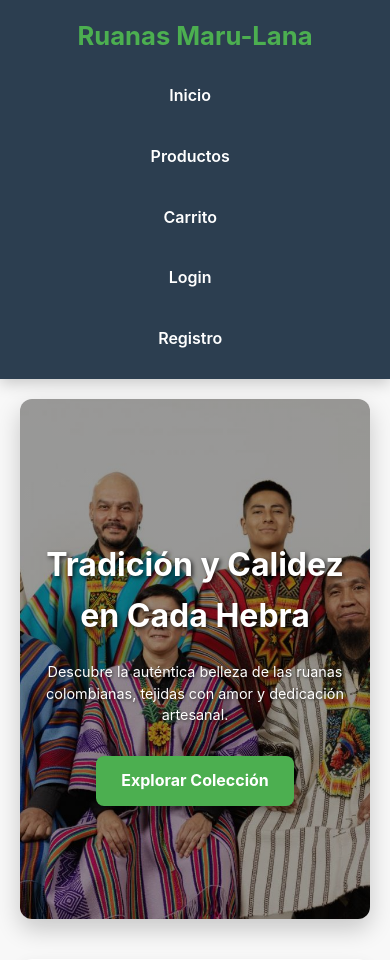
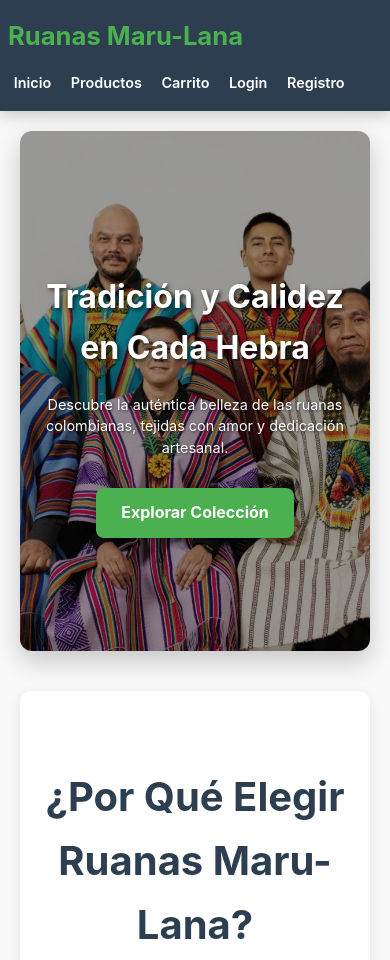
Before and after one commit to sharondaniela/maru-lana, a website: page public/index.html in a window 390 px wide. Shown: the top 960 px of the page. Drawn offline with Linux system fonts and the light colour scheme.

Commit message:
Update navbar.css

```diff
--- a/public/css/navbar.css
+++ b/public/css/navbar.css
@@ -1,36 +1,36 @@
 /* Estilos para el Navbar */
 .navbar {
-    background-color: #2c3e50; /* Fondo azul oscuro/grisáceo */
+    background-color: #2c3e50;
     color: white;
-    display: flex;
-    justify-content: space-between; /* Alinea el logo a la izquierda y el menú a la derecha */
-    align-items: center; /* Centra verticalmente los elementos */
-    padding: 1em 2.5em; /* Más espaciado a los lados */
-    box-shadow: 0 4px 15px rgba(0, 0, 0, 0.2); /* Sombra más pronunciada para profundidad */
-    position: sticky; /* Navbar pegajoso en la parte superior */
+    display: flex; /* Asegura que el navbar sea un contenedor flex */
+    justify-content: space-between;
+    align-items: center;
+    padding: 1em 2.5em;
+    box-shadow: 0 4px 15px rgba(0, 0, 0, 0.2);
+    position: sticky;
     top: 0;
-    z-index: 1000; /* Asegura que esté sobre otros elementos */
-    border-bottom-left-radius: 10px; /* Bordes redondeados en la parte inferior */
+    z-index: 1000;
+    border-bottom-left-radius: 10px;
     border-bottom-right-radius: 10px;
 }
 
 .logo {
     margin: 0;
-    font-size: 2.2em; /* Tamaño de fuente más grande para el logo */
-    color: #4CAF50; /* Color verde vibrante para el logo */
+    font-size: 2.2em;
+    color: #4CAF50;
     text-decoration: none;
-    font-weight: 700; /* Negrita para el logo */
+    font-weight: 700;
     transition: color 0.3s ease;
 }
 
 .logo:hover {
-    color: #a2d2a5; /* Un verde más claro al pasar el ratón */
+    color: #a2d2a5;
 }
 
 .menu {
-    list-style: none; /* Quita las viñetas de la lista */
-    display: flex; /* Pone los elementos del menú en línea */
-    gap: 2em; /* Más espacio entre los ítems del menú */
+    list-style: none;
+    display: flex; /* Asegura que el menú sea un contenedor flex */
+    gap: 2em;
     margin: 0;
     padding: 0;
 }
@@ -38,83 +38,85 @@
 .menu li a {
     color: white;
     text-decoration: none;
-    font-weight: 600; /* Ligeramente más negrita */
-    font-size: 1.1em; /* Tamaño de fuente ligeramente más grande */
-    padding: 0.5em 0.8em; /* Añadir padding para hacer la zona de clic más grande */
-    border-radius: 5px; /* Bordes ligeramente redondeados en los enlaces */
+    font-weight: 600;
+    font-size: 1.1em;
+    padding: 0.5em 0.8em;
+    border-radius: 5px;
     transition: background-color 0.3s ease, color 0.3s ease, transform 0.2s ease;
 }
 
 .menu li a:hover {
-    background-color: rgba(76, 175, 80, 0.2); /* Fondo verde semitransparente al pasar el ratón */
-    color: #4CAF50; /* Color verde en el texto al pasar el ratón */
-    transform: translateY(-2px); /* Efecto de elevación sutil */
+    background-color: rgba(76, 175, 80, 0.2);
+    color: #4CAF50;
+    transform: translateY(-2px);
 }
 
-/* Estilos para el contador de ítems en el carrito */
 .menu li a .item-count {
-    background-color: #e74c3c; /* Rojo vibrante */
+    background-color: #e74c3c;
     color: white;
-    border-radius: 50%; /* Completamente redondo */
-    padding: 3px 8px; /* Más padding para que se vea mejor */
-    margin-left: 8px; /* Más margen a la izquierda */
-    font-size: 0.85em; /* Tamaño ligeramente más grande */
+    border-radius: 50%;
+    padding: 3px 8px;
+    margin-left: 8px;
+    font-size: 0.85em;
     font-weight: 700;
-    vertical-align: middle; /* Alinear verticalmente con el texto del enlace */
-    display: inline-block; /* Asegura que el span se muestre correctamente */
-    min-width: 20px; /* Asegura un tamaño mínimo para un solo dígito */
-    text-align: center; /* Centra el número */
+    vertical-align: middle;
+    display: inline-block;
+    min-width: 20px;
+    text-align: center;
 }
 
-/* Media Queries para responsividad del Navbar */
-@media (max-width: 900px) {
+/* HE ELIMINADO LAS MEDIA QUERIES QUE CAMBIABAN A FLEX-DIRECTION: COLUMN
+   Si deseas que el navbar se mantenga horizontal en móvil,
+   NO debemos cambiar su dirección a columna.
+   Si necesitas un "menú hamburguesa" o alguna otra adaptación
+   para el móvil, entonces se necesitaría JavaScript y un diseño
+   diferente para el menú en esa media query, pero para mantener
+   la horizontalidad, las reglas de columna se eliminan.
+*/
+
+/*
+   Aseguramos que el navbar y el menú siempre sean row (horizontal)
+   a menos que haya una regla más específica en otro lugar.
+   Si quieres que el menú envuelva (wrap) en varias líneas si no hay espacio,
+   puedes añadir `flex-wrap: wrap;` a `.navbar` y `.menu`.
+*/
+.navbar {
+    flex-wrap: wrap; /* Permite que los elementos envuelvan si no hay espacio */
+}
+
+.menu {
+    flex-wrap: wrap; /* Permite que los elementos envuelvan si no hay espacio */
+    justify-content: flex-end; /* Alinea los ítems del menú a la derecha si envuelven */
+}
+
+/* Pequeños ajustes para pantallas muy pequeñas si se mantienen horizontal */
+@media (max-width: 480px) {
     .navbar {
-        flex-direction: column; /* Apila logo y menú en pantallas más pequeñas */
-        align-items: center; /* CENTRA los elementos apilados horizontalmente */
-        padding: 1.5em 1em; /* Ajusta el padding horizontal para pantallas pequeñas */
-        text-align: center; /* Centra el texto del logo si es muy largo */
+        padding: 1em 0.5em;
+        border-bottom-left-radius: 0;
+        border-bottom-right-radius: 0;
+        /* Puedes ajustar el justify-content aquí si el logo y el menú se aprietan mucho */
+        /* Por ejemplo, para centrar todo si es muy estrecho: */
+        /* justify-content: center; */
     }
 
     .logo {
-        margin-bottom: 15px; /* Espacio debajo del logo */
-        width: 100%; /* Asegura que el logo ocupe todo el ancho para centrado de texto */
-        text-align: center; /* Centra el texto del logo */
+        font-size: 1.6em;
+        /* Puedes reducir el margin-bottom si ya no se apilan */
+        margin-bottom: 0.5em;
+        text-align: center; /* Asegura el logo centrado si el navbar es column */
     }
 
     .menu {
-        flex-direction: column; /* Ítems del menú apilados */
-        gap: 0.8em; /* Menos espacio entre ítems apilados */
-        width: 100%; /* El menú ocupa todo el ancho disponible */
-        align-items: center; /* CENTRA los ítems de la lista dentro del menú */
-        padding: 0; /* Asegura que no haya padding extra aquí */
-    }
-
-    .menu li {
-        width: 100%; /* Hace que cada ítem de lista ocupe el 100% para un centrado fácil */
-        text-align: center; /* Centra el texto dentro del li */
+        /* Si quieres que se vea el menú en línea y se vea bien, quita el width: 100% que tenías*/
+        /* y ajusta el tamaño de la fuente si es necesario */
+        gap: 0.5em; /* Reduce el espacio entre ítems del menú */
+        justify-content: center; /* Centra los ítems del menú horizontalmente */
     }
 
     .menu li a {
-        width: calc(100% - 1.6em); /* Mantén esto para el padding interno */
-        padding: 0.8em 0.8em;
-        display: block; /* Para que el padding y width funcionen bien */
-        text-align: center; /* Centra el texto dentro del enlace */
+        font-size: 0.9em; /* Reduce el tamaño de la fuente para que quepan */
+        padding: 0.6em 0.4em;
+        /* width: auto; // Quitar el width: 100% que tenían en la versión anterior */
     }
 }
-
-@media (max-width: 480px) {
-    .navbar {
-        padding: 1em 0.5em; /* Menos padding en pantallas muy pequeñas */
-        border-bottom-left-radius: 0; /* Quitar redondeo en móviles extremos */
-        border-bottom-right-radius: 0;
-    }
-
-    .logo {
-        font-size: 1.6em; /* Tamaño de fuente más pequeño para el logo en móviles muy pequeños */
-    }
-
-    .menu li a {
-        font-size: 1em; /* Ajuste el tamaño de fuente para enlaces en móviles pequeños */
-        padding: 0.7em 0.5em; /* Ajusta el padding de los enlaces en móviles pequeños */
-    }
-}
```
